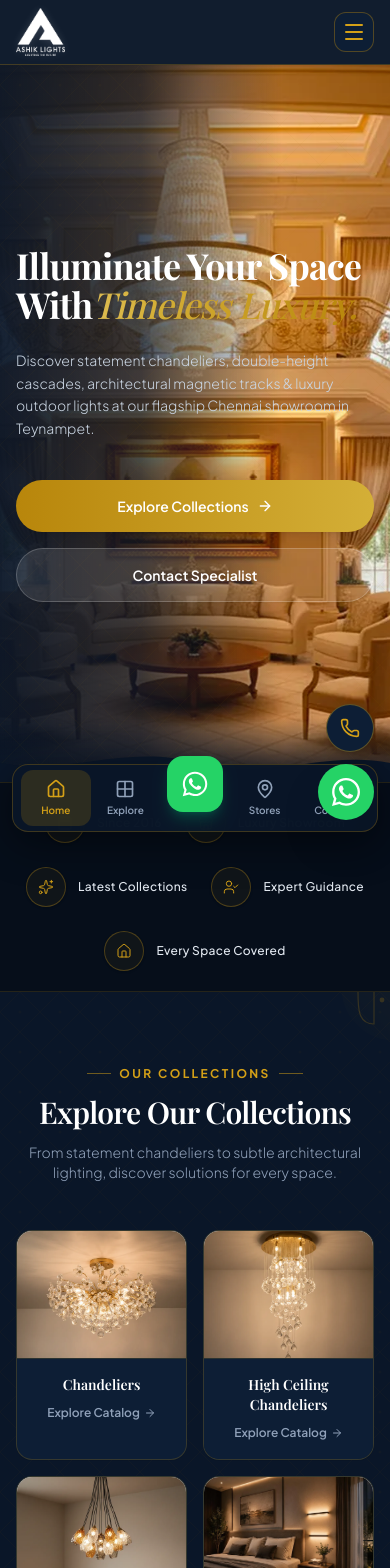
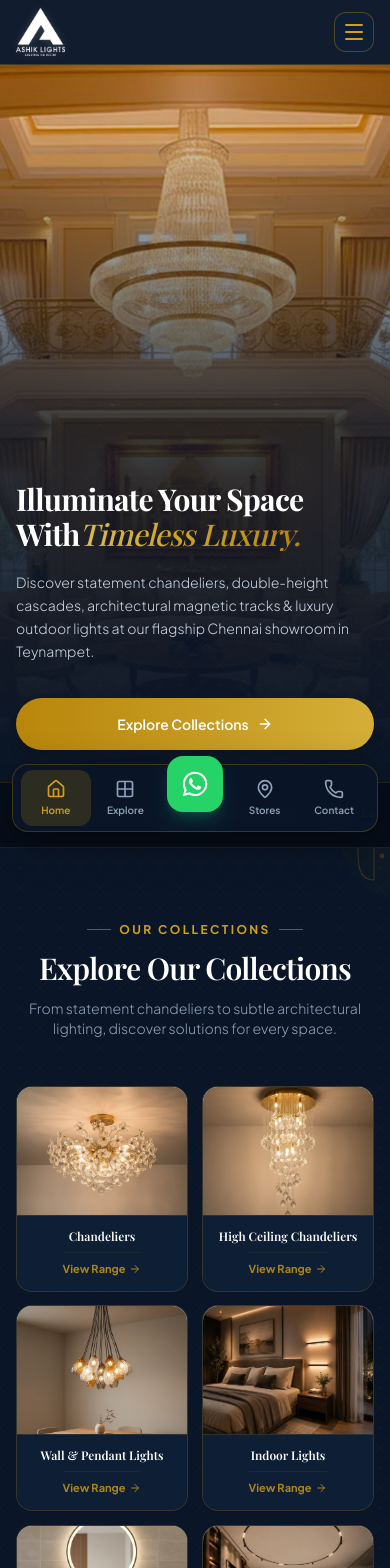
Before and after one commit to ayatiworkstechnologies/ashiklight-website, a Next.js app: page / in a window 390 px wide. Shown: the top 1568 px of the page. Built offline with nearby package versions, Linux system fonts and the light colour scheme; a web font is replaced by a local one.

Commit message:
3/8/2026 update mobile respocneve

```diff
--- a/components/Collections.tsx
+++ b/components/Collections.tsx
@@ -3,7 +3,7 @@
 import React, { useState } from "react";
 import Link from "next/link";
 import Image from "next/image";
-import { ArrowRight, Eye } from "lucide-react";
+import { ArrowRight, Eye, Sparkles } from "lucide-react";
 import ProductModal, { ProductModalData } from "./ProductModal";
 import { VectorDiamondGrid, VectorCornerMotif } from "@/components/VectorAccents";
 
@@ -102,7 +102,7 @@ export default function Collections({ onOpenConsultation }: CollectionsProps) {
 
           {/* 8 Cards Grid with staggered scroll reveal */}
           <div
-            className="grid grid-cols-2 sm:grid-cols-2 md:grid-cols-4 gap-4 sm:gap-6"
+            className="grid grid-cols-2 sm:grid-cols-2 md:grid-cols-4 gap-3.5 sm:gap-6"
             data-reveal-stagger
           >
             {collections.map((item, index) => (
@@ -123,20 +123,20 @@ export default function Collections({ onOpenConsultation }: CollectionsProps) {
                     className="object-cover object-center group-hover:scale-110 transition-transform duration-700 ease-[cubic-bezier(0.16,1,0.3,1)]"
                   />
                   <div className="absolute inset-0 bg-gradient-to-t from-black/40 via-transparent to-transparent opacity-0 group-hover:opacity-100 transition-opacity duration-300 flex items-center justify-center">
-                    <span className="px-3 py-1.5 bg-white/90 backdrop-blur-md text-slate-900 text-xs font-bold rounded-full shadow-md flex items-center gap-1.5 transform translate-y-2 group-hover:translate-y-0 transition-transform duration-300">
-                      <Eye className="w-3.5 h-3.5 text-[#B8860B]" /> View Collection
+                    <span className="px-3 py-1.5 bg-white/95 backdrop-blur-md rounded-full text-[10px] font-bold text-slate-900 shadow-md flex items-center gap-1">
+                      <Sparkles className="w-3 h-3 text-[#B8860B]" /> Explore
                     </span>
                   </div>
                 </div>
 
-                {/* Text Footer */}
-                <div className="p-4 text-center space-y-1 bg-[#0D1E35] border-t border-[#D4A017]/15">
-                  <h3 className="font-semibold text-sm sm:text-base text-white group-hover:text-[#D4A017] transition-colors duration-300">
+                {/* Content */}
+                <div className="p-3 sm:p-4 text-center bg-[#0D1E35] border-t border-[#D4A017]/15">
+                  <h3 className="font-semibold text-xs sm:text-base text-white group-hover:text-[#D4A017] transition-colors duration-300 line-clamp-1">
                     {item.name}
                   </h3>
-                  <div className="inline-flex items-center gap-1 text-xs font-semibold text-slate-400 group-hover:text-[#D4A017] transition-colors duration-300">
-                    <span>Explore Catalog</span>
-                    <ArrowRight className="w-3 h-3 group-hover:translate-x-1 transition-transform duration-300" />
+                  <div className="mt-2 pt-2 border-t border-[#D4A017]/10 inline-flex items-center justify-center gap-1 text-[11px] font-bold text-[#D4A017] opacity-80 group-hover:opacity-100 transition-opacity">
+                    <span>View Range</span>
+                    <ArrowRight className="w-3 h-3 group-hover:translate-x-1 transition-transform" />
                   </div>
                 </div>
               </Link>
--- a/components/FeaturedBanner.tsx
+++ b/components/FeaturedBanner.tsx
@@ -68,13 +68,16 @@ function BeforeAfterSlider({ card }: { card: BeforeAfterCard }) {
     };
   }, [isDragging, calcPos]);
 
-  // Touch
+  // Touch Dragging
   const onTouchStart = () => setIsDragging(true);
   useEffect(() => {
     if (!isDragging) return;
-    const onMove = (e: TouchEvent) => calcPos(e.touches[0].clientX);
+    const onMove = (e: TouchEvent) => {
+      if (e.cancelable) e.preventDefault();
+      calcPos(e.touches[0].clientX);
+    };
     const onEnd = () => setIsDragging(false);
-    window.addEventListener("touchmove", onMove, { passive: true });
+    window.addEventListener("touchmove", onMove, { passive: false });
     window.addEventListener("touchend", onEnd);
     return () => {
       window.removeEventListener("touchmove", onMove);
--- a/components/Hero.tsx
+++ b/components/Hero.tsx
@@ -20,7 +20,7 @@ export default function Hero({ onOpenConsultation }: HeroProps) {
   }, []);
 
   return (
-    <section className="relative min-h-[85vh] lg:min-h-[92vh] flex items-center overflow-hidden bg-[#0A1628]">
+    <section className="relative min-h-[85vh] lg:min-h-[92vh] flex items-end lg:items-center overflow-hidden bg-[#0A1628]">
       {/* Background Image with Ken Burns Effect */}
       <div className="absolute inset-0 z-0">
         {/* Desktop Hero Banner */}
@@ -41,10 +41,9 @@ export default function Hero({ onOpenConsultation }: HeroProps) {
           sizes="100vw"
           className="object-cover object-center animate-ken-burns md:hidden"
         />
-        {/* Left-side shade overlay ONLY for text contrast; Right side is 100% clear image with zero shade */}
+        {/* Left-side shade overlay for Desktop; Bottom-up dark gradient overlay for Mobile */}
         <div className="hidden md:block absolute inset-y-0 left-0 md:w-[65%] lg:w-[55%] bg-gradient-to-r from-[#0A1628] via-[#0A1628]/90 to-transparent pointer-events-none" />
-        <div className="block md:hidden absolute inset-y-0 left-0 w-[72%] sm:w-[68%] bg-gradient-to-r from-[#0A1628]/95 via-[#0A1628]/75 to-transparent pointer-events-none" />
-        <div className="absolute inset-x-0 bottom-0 h-16 bg-gradient-to-t from-[#0A1628] to-transparent md:hidden pointer-events-none" />
+        <div className="block md:hidden absolute inset-0 bg-gradient-to-t from-[#0A1628] via-[#0A1628]/80 to-transparent pointer-events-none" />
       </div>
 
       {/* Vector Diamond Grid Background Pattern */}
@@ -59,11 +58,11 @@ export default function Hero({ onOpenConsultation }: HeroProps) {
         <span className="sparkle" />
       </div>
 
-      <div className="relative z-10 max-w-7xl mx-auto px-4 sm:px-6 lg:px-12 py-16 lg:py-24 w-full">
-        <div className="max-w-xl lg:max-w-2xl space-y-6">
+      <div className="relative z-10 max-w-7xl mx-auto px-4 sm:px-6 lg:px-12 pt-28 pb-8 sm:py-16 lg:py-24 w-full">
+        <div className="max-w-xl lg:max-w-2xl space-y-5 sm:space-y-6">
 
           {/* Main Headline — staggered word reveal */}
-          <h1 className="font-serif text-4xl sm:text-5xl lg:text-[3.5rem] xl:text-6xl font-bold tracking-tight text-white leading-[1.1]">
+          <h1 className="font-serif text-3xl sm:text-5xl lg:text-[3.5rem] xl:text-6xl font-bold tracking-tight text-white leading-[1.15] sm:leading-[1.1]">
             <span
               className={`inline-block transition-all duration-700 delay-200 ${
                 isLoaded
@@ -118,13 +117,6 @@ export default function Hero({ onOpenConsultation }: HeroProps) {
               <span>Explore Collections</span>
               <ArrowRight className="w-4 h-4 group-hover:translate-x-1 transition-transform duration-300" />
             </Link>
-
-            <Link
-              href="/contact"
-              className="px-8 py-4 bg-white/10 hover:bg-white/20 text-white border border-white/20 hover:border-[#D4A017] text-sm font-semibold rounded-full text-center shadow-xs hover:shadow-lg transition-all duration-300 cursor-pointer hover:-translate-y-0.5"
-            >
-              Contact Specialist
-            </Link>
           </div>
 
         </div>
--- a/components/HeroTrustBar.tsx
+++ b/components/HeroTrustBar.tsx
@@ -19,20 +19,20 @@ const items = [
 
 export default function HeroTrustBar() {
   return (
-    <div className="bg-[#060E1A] border-y border-[#D4A017]/15 py-5 px-4 sm:px-6 lg:px-12">
-      <div className="max-w-7xl mx-auto flex flex-wrap items-center justify-center lg:justify-between gap-6 sm:gap-8">
+    <div className="bg-[#060E1A] border-y border-[#D4A017]/15 py-3.5 sm:py-5 px-4 sm:px-6 lg:px-12 overflow-hidden">
+      <div className="max-w-7xl mx-auto flex items-center justify-start md:justify-center lg:justify-between overflow-x-auto scrollbar-hide flex-nowrap md:flex-wrap gap-6 sm:gap-8 pb-1 md:pb-0">
         {items.map((item, i) => {
           const Icon = item.icon;
           return (
             <div
               key={i}
-              className="flex items-center gap-3 shrink-0 group"
+              className="flex items-center gap-2.5 sm:gap-3 shrink-0 group"
             >
               {/* Circle icon */}
-              <div className="w-10 h-10 rounded-full border border-[#D4A017]/30 bg-[#D4A017]/5 flex items-center justify-center text-[#D4A017] group-hover:bg-[#D4A017] group-hover:text-white transition-all duration-300 shadow-sm">
-                <Icon className="w-4 h-4" strokeWidth={1.5} />
+              <div className="w-8 h-8 sm:w-10 sm:h-10 rounded-full border border-[#D4A017]/30 bg-[#D4A017]/5 flex items-center justify-center text-[#D4A017] group-hover:bg-[#D4A017] group-hover:text-white transition-all duration-300 shadow-sm shrink-0">
+                <Icon className="w-3.5 h-3.5 sm:w-4 sm:h-4" strokeWidth={1.5} />
               </div>
-              <span className="text-xs sm:text-sm font-medium text-slate-200 tracking-wide group-hover:text-[#D4A017] transition-colors duration-300">
+              <span className="text-xs sm:text-sm font-medium text-slate-200 tracking-wide whitespace-nowrap group-hover:text-[#D4A017] transition-colors duration-300">
                 {item.label}
               </span>
             </div>
--- a/components/ShopBySpace.tsx
+++ b/components/ShopBySpace.tsx
@@ -89,8 +89,8 @@ export default function ShopBySpace() {
           </p>
         </div>
 
-        {/* Space Selection Pills */}
-        <div className="flex items-center justify-center flex-wrap gap-2.5 mb-10" data-reveal="fade">
+        {/* Space Selection Pills — Touch-scrolling on mobile */}
+        <div className="flex items-center justify-start sm:justify-center overflow-x-auto scrollbar-hide gap-2.5 mb-8 sm:mb-10 px-1 pb-2" data-reveal="fade">
           {spaces.map((sp) => {
             const IconComp = sp.icon;
             const isSelected = activeSpace.id === sp.id;
@@ -98,14 +98,14 @@ export default function ShopBySpace() {
               <button
                 key={sp.id}
                 onClick={() => setActiveSpace(sp)}
-                className={`px-4 py-2.5 rounded-2xl text-xs font-bold transition-all duration-300 flex items-center gap-2 cursor-pointer ${
+                className={`px-3.5 sm:px-4 py-2 sm:py-2.5 rounded-xl sm:rounded-2xl text-xs font-bold transition-all duration-300 flex items-center gap-2 cursor-pointer shrink-0 ${
                   isSelected
-                    ? "bg-[#D4A017] text-white shadow-lg scale-[1.03]"
+                    ? "bg-[#D4A017] text-white shadow-lg scale-[1.02]"
                     : "bg-[#0A1628] text-slate-300 hover:bg-[#122240] border border-[#D4A017]/20 hover:border-[#D4A017]"
                 }`}
               >
-                <IconComp className={`w-4 h-4 ${isSelected ? "text-white" : "text-slate-400"}`} />
-                <span>{sp.name}</span>
+                <IconComp className={`w-3.5 h-3.5 sm:w-4 sm:h-4 ${isSelected ? "text-white" : "text-slate-400"}`} />
+                <span className="whitespace-nowrap">{sp.name}</span>
               </button>
             );
           })}
@@ -117,9 +117,22 @@ export default function ShopBySpace() {
           className="bg-[#0A1628] rounded-3xl border border-[#D4A017]/20 shadow-xl overflow-hidden grid grid-cols-1 lg:grid-cols-12 animate-slide-carousel"
           data-reveal="scale"
         >
-          {/* Left Feature Description */}
-          <div className="lg:col-span-5 p-8 sm:p-12 flex flex-col justify-between space-y-6">
-            <div className="space-y-4">
+          {/* Right Full-Width Photo Frame (Shown FIRST on mobile) */}
+          <div className="lg:col-span-7 order-1 lg:order-2 relative min-h-[260px] sm:min-h-[340px] lg:min-h-[440px] bg-slate-100 overflow-hidden group">
+            <Image
+              src={activeSpace.image}
+              alt={activeSpace.name}
+              fill
+              priority
+              sizes="(max-width: 1024px) 100vw, 55vw"
+              className="object-cover group-hover:scale-105 transition-transform duration-700 ease-out"
+            />
+            <div className="absolute inset-0 bg-gradient-to-t from-[#0A1628] via-transparent to-transparent lg:hidden" />
+          </div>
+
+          {/* Left Feature Description (Shown BELOW image on mobile) */}
+          <div className="lg:col-span-5 order-2 lg:order-1 p-6 sm:p-10 lg:p-12 flex flex-col justify-between space-y-6">
+            <div className="space-y-3.5">
               <div className="inline-flex items-center gap-2 px-3 py-1 bg-[#D4A017]/15 rounded-full text-[#D4A017] text-xs font-bold border border-[#D4A017]/25">
                 <CheckCircle2 className="w-3.5 h-3.5" />
                 <span>{activeSpace.badge}</span>
@@ -129,7 +142,7 @@ export default function ShopBySpace() {
                 {activeSpace.name}
               </h3>
 
-              <div className="text-sm font-semibold text-[#B8860B]">
+              <div className="text-xs sm:text-sm font-semibold text-[#D4A017]">
                 {activeSpace.tagline}
               </div>
 
@@ -141,26 +154,13 @@ export default function ShopBySpace() {
             <div className="pt-2">
               <Link
                 href={activeSpace.href}
-                className="btn-shimmer px-7 py-3.5 text-white text-xs sm:text-sm font-bold rounded-xl shadow-md hover:shadow-lg inline-flex items-center gap-2.5 transition-all cursor-pointer group"
+                className="btn-shimmer w-full sm:w-auto px-7 py-3.5 text-white text-xs sm:text-sm font-bold rounded-xl shadow-md hover:shadow-lg inline-flex items-center justify-center gap-2.5 transition-all cursor-pointer group"
               >
                 <span>Browse {activeSpace.name} Collection</span>
                 <ArrowRight className="w-4 h-4 group-hover:translate-x-1 transition-transform duration-300" />
               </Link>
             </div>
           </div>
-
-          {/* Right Full-Width Photo Frame */}
-          <div className="lg:col-span-7 relative min-h-[320px] lg:min-h-[440px] bg-slate-100 overflow-hidden group">
-            <Image
-              src={activeSpace.image}
-              alt={activeSpace.name}
-              fill
-              priority
-              sizes="(max-width: 1024px) 100vw, 55vw"
-              className="object-cover group-hover:scale-105 transition-transform duration-700 ease-out"
-            />
-            <div className="absolute inset-0 bg-gradient-to-t from-black/40 via-transparent to-transparent lg:hidden" />
-          </div>
         </div>
       </div>
     </section>
--- a/components/StickyHelpWidget.tsx
+++ b/components/StickyHelpWidget.tsx
@@ -6,7 +6,7 @@ import { FaWhatsapp } from "react-icons/fa6";
 
 export default function StickyHelpWidget() {
   return (
-    <div className="fixed right-4 sm:right-6 bottom-6 z-50 flex flex-col items-end gap-3 pointer-events-none">
+    <div className="hidden lg:flex fixed right-4 sm:right-6 bottom-6 z-50 flex-col items-end gap-3 pointer-events-none">
       <div className="pointer-events-auto flex flex-col items-end gap-3">
         {/* Direct Mobile Call Button */}
         <a
```
